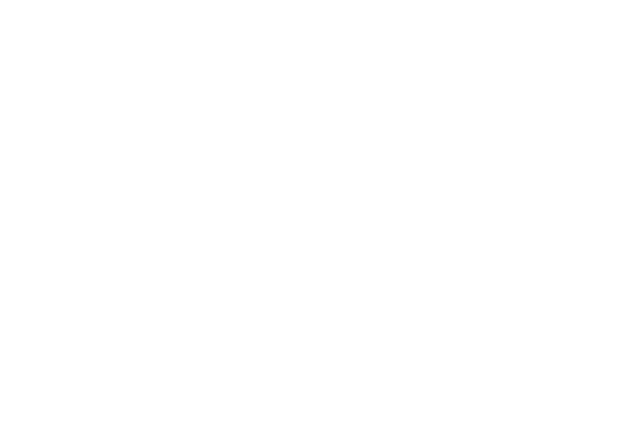
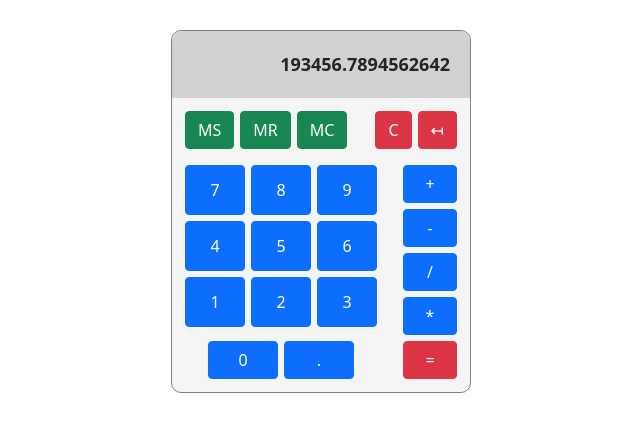
Before and after one commit to Ryle90/tappointment_proba, a React (Create React App) app in the folder frontend/: page / in a window 1280 px wide. Shown: the top 432 px of the page, without its empty margins (319-959 px from the left). Built offline with nearby package versions, Linux system fonts and the light colour scheme.

Commit message:
created a static calculator design

```diff
--- a/frontend/src/App.js
+++ b/frontend/src/App.js
@@ -1,9 +1,19 @@
-function App() {
+import React from "react";
+import {
+  BrowserRouter as Router,
+  Routes,
+  Route
+} from "react-router-dom";
+import './App.scss'
+
+import Calculator from "./components/Calculator";
+
+export default function App() {
   return (
-    <div>
-
-    </div>
+    <Router>
+      <Routes>
+        <Route path="/" element={<Calculator/>} />
+      </Routes>
+    </Router>
   );
 }
-
-export default App;
--- /dev/null
+++ b/frontend/src/App.scss
@@ -0,0 +1,88 @@
+@import 'bootstrap/scss/bootstrap';
+
+.calculator {
+    margin: auto;
+    margin-top: 30px;
+    background: whitesmoke;
+    border: 1px solid gray;
+    border-radius: 10px;
+    width: 300px;
+
+    .display {
+
+        margin-bottom: 10px;
+
+        p {
+            margin-bottom: 0;
+            border-top-left-radius: 10px;
+            border-top-right-radius: 10px;
+            background: rgba(194, 194, 194, 0.7);
+            padding: 20px;
+            font-size: 18px;
+            text-align: right;
+            font-weight: bolder;
+        }
+    }
+
+    button {
+        margin: 3px;
+    }
+
+    .btn:focus {
+        box-shadow: none;
+    }
+
+    .btn-primary:focus {
+        background: $primary;
+    }
+
+    .btn-success:focus {
+        background: $success;
+    }
+
+    .btn-danger:focus {
+        background: $danger;
+    }
+
+    .buttons {
+
+        margin: 10px;
+
+        .upper-row-buttons {
+            margin-bottom: 10px;
+            display: flex;
+            justify-content: space-between;
+        }
+
+        .main-buttons {
+            display: flex;
+            justify-content: space-between;
+
+            .operator-buttons {
+                display: flex;
+                flex-direction: column;
+                width: 60px;
+            }
+
+            .number-decimal-buttons {
+                display: flex;
+                flex-direction: column;
+                justify-content: space-between;
+
+                .number-buttons {
+                    button {
+                        width: 60px;
+                        height: 50px;
+                    }
+                }
+
+                .other-buttons {
+                    align-self: center;
+                    button {
+                        width: 70px;
+                    }
+                }
+            }
+        }
+    }
+}
--- /dev/null
+++ b/frontend/src/components/Calculator.js
@@ -0,0 +1,58 @@
+import { Container } from "react-bootstrap";
+
+export default function Calculator () {
+    return (
+        <Container>
+            <div className="calculator">
+                <div className="display">
+                    <p>193456.7894562642</p>
+                </div>
+                <div className="buttons">
+                    <div className="upper-row-buttons">
+                        <div className="memory-buttons">
+                            <button className="btn btn-success">MS</button>
+                            <button className="btn btn-success">MR</button>
+                            <button className="btn btn-success">MC</button>
+                        </div>
+                        <div className="clear-buttons">
+                            <button className="btn btn-danger">C</button>
+                            <button className="btn btn-danger">&#8612;</button>
+                        </div>
+                    </div>
+                    <div className="main-buttons">
+                        <div className="number-decimal-buttons">
+                            <div className="number-buttons">
+                                <div className="n7-n9-buttons">
+                                    <button className="btn btn-primary">7</button>
+                                    <button className="btn btn-primary">8</button>
+                                    <button className="btn btn-primary">9</button>
+                                </div>
+                                <div className="n4-n6-buttons">
+                                    <button className="btn btn-primary">4</button>
+                                    <button className="btn btn-primary">5</button>
+                                    <button className="btn btn-primary">6</button>
+                                </div>
+                                <div className="n1-n3-buttons">
+                                    <button className="btn btn-primary">1</button>
+                                    <button className="btn btn-primary">2</button>
+                                    <button className="btn btn-primary">3</button>
+                                </div>
+                            </div>
+                            <div className="other-buttons">
+                                <button className="btn btn-primary">0</button>
+                                <button className="btn btn-primary">.</button>
+                            </div>
+                        </div>
+                        <div className="operator-buttons">
+                            <button className="btn btn-primary">+</button>
+                            <button className="btn btn-primary">-</button>
+                            <button className="btn btn-primary">/</button>
+                            <button className="btn btn-primary">*</button>
+                            <button className="btn btn-danger">=</button>
+                        </div>
+                    </div>
+                </div>
+            </div>
+        </Container>
+    )
+}
```
